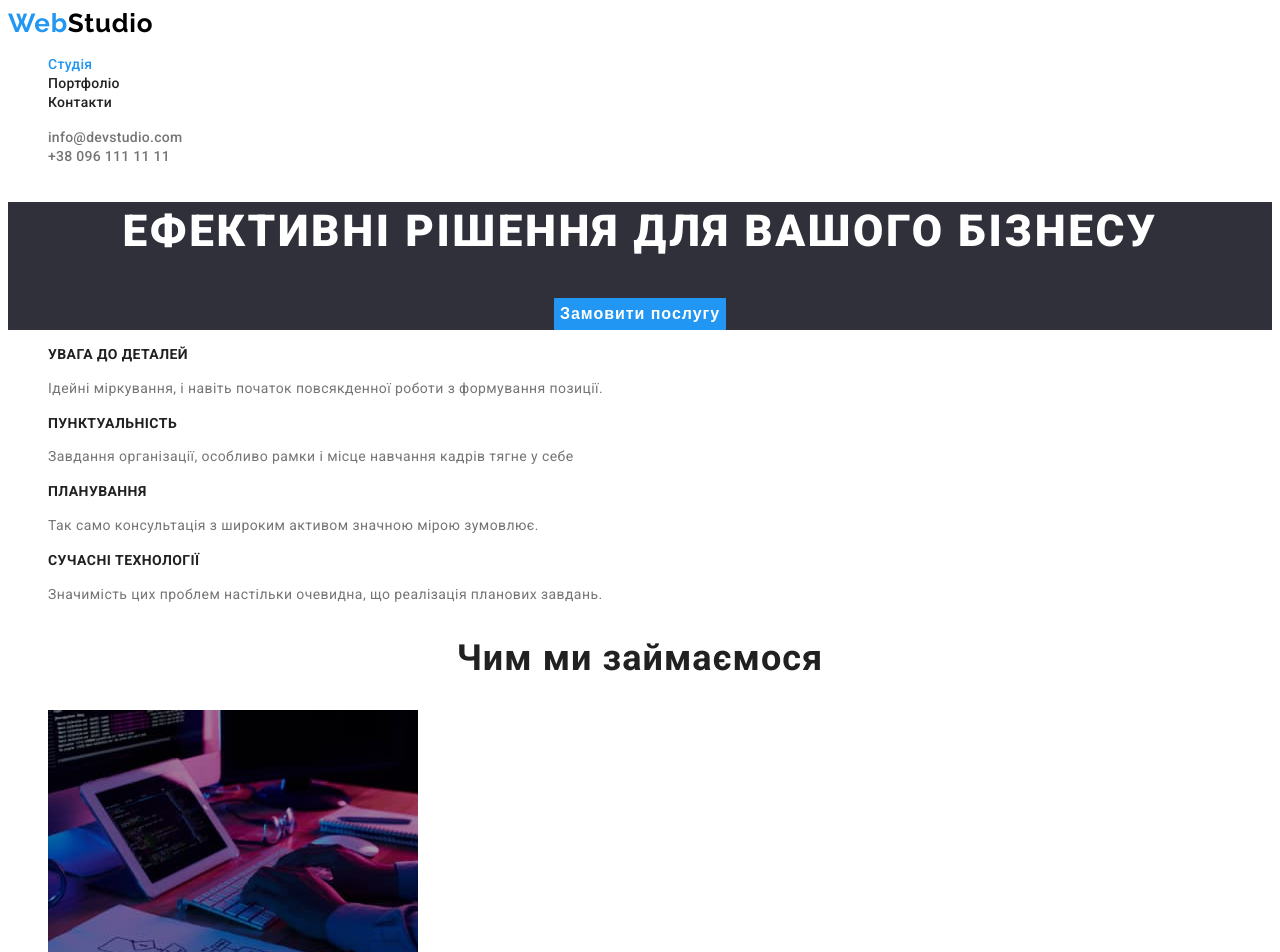
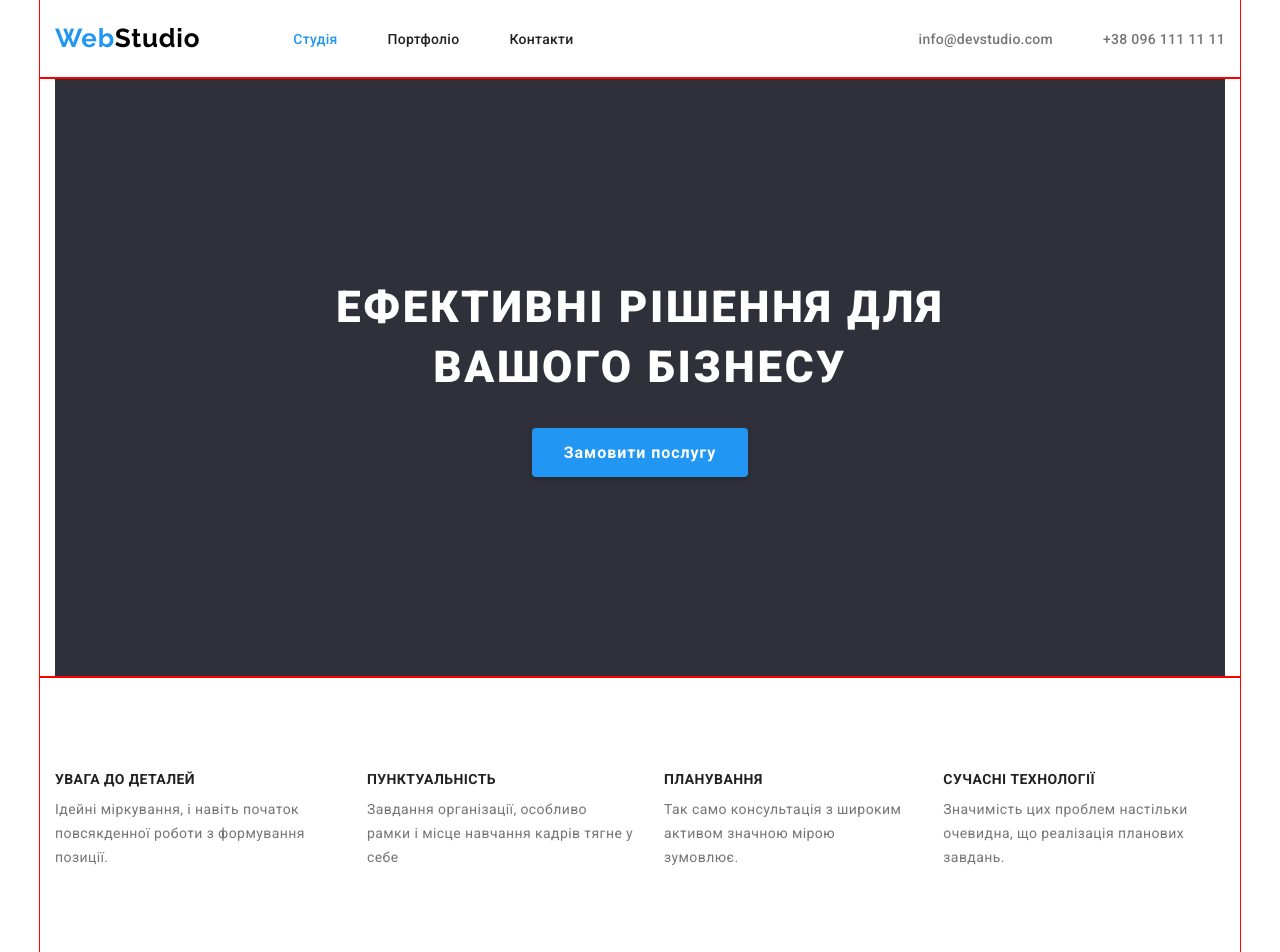
Before and after one commit to IraTokar/goit-markup-hw-03, a plain HTML site: page index.html in a window 1280 px wide. Shown: the top 952 px of the page. Drawn offline with nearby package versions, Linux system fonts and the light colour scheme.

Commit message:
Добавила стилі та нормалізотор стилів для index.html (footer та main)

```diff
--- a/css/styles.css
+++ b/css/styles.css
@@ -38,8 +38,42 @@ body {
     color: currentColor;
 }
 
+.list {
+    list-style: none;
+    padding: 0;
+    margin: 0;
+}
+
+h1,
+h2,
+h3,
+h4,
+h5,
+h6,
+p {
+    margin: 0;
+}
+
+.container {
+    width: 1200px;
+
+    padding-left: 15px;
+    padding-right: 15px;
+
+    margin-left: auto;
+    margin-right: auto;
+
+    outline: 1px solid red;
+}
+
+
 /* Studio styles */
 /* Header styles */
+
+.header-container {
+    display: flex;
+    align-items: center;
+}
 
 .header-logo {
     color: var(--accent-color);
@@ -47,6 +81,11 @@ body {
     font-size: 26px;
     font-weight: 700;
     letter-spacing: 0.78px;
+
+    margin-top: 24px;
+    margin-right: 93px;
+    margin-bottom: 24px;
+
 }
 
 .logo-black {
@@ -54,8 +93,16 @@ body {
 
 }
 
-.list {
-    list-style: none;
+.header-links-nav {
+    display: flex;
+}
+
+.header-links-item {
+    margin-right: 50px;
+}
+
+.header-links-item:last-child {
+    margin-right: 0;
 }
 
 .header-link {
@@ -64,11 +111,20 @@ body {
     font-size: 14px;
     line-height: 1.2;
     letter-spacing: 0.28px;
+
+    padding-top: 32px;
+    padding-bottom: 32px;
+
 }
 
 .header-link:hover,
 .header-link:focus {
     color: var(--accent-color);
+}
+
+.header-contacts-list {
+    display: flex;
+    margin-left: auto;
 }
 
 .contact-link {
@@ -77,6 +133,10 @@ body {
     font-size: 14px;
     line-height: 1.2;
     letter-spacing: 0.28px;
+
+    padding-top: 32px;
+    padding-bottom: 32px;
+
 }
 
 .active-link {
@@ -88,6 +148,14 @@ body {
     color: var(--accent-color);
 }
 
+.contact-link-item {
+    margin-right: 50px;
+}
+
+.contact-link-item:last-child {
+    margin-right: 0px;
+}
+
 /* Main styles */
 
 /* Hero section */
@@ -95,6 +163,8 @@ body {
 .hero {
     background-color: var(--background-color-dark);
     text-align: center;
+    padding-top: 200px;
+    padding-bottom: 200px;
 }
 
 .hero-title {
@@ -104,6 +174,11 @@ body {
     line-height: 1.36;
     letter-spacing: 2.64px;
     text-transform: uppercase;
+
+    width: 696px;
+    margin-right: auto;
+    margin-left: auto;
+    margin-bottom: 30px;
 }
 
 .hero-button {
@@ -115,9 +190,32 @@ body {
     letter-spacing: 0.96px;
     border: none;
     cursor: pointer;
+
+    padding: 10px 32px;
+
+    border-radius: 4px;
+    box-shadow: 0px 4px 4px 0px rgba(0, 0, 0, 0.15);
 }
 
 /* Advantages styles */
+
+.advantages {
+    padding-top: 94px;
+    padding-bottom: 94px;
+}
+
+.advantages-list {
+    display: flex;
+    align-items: center;
+}
+
+.advantage-item {
+    margin-right: 30px;
+}
+
+.advantage-item:last-child {
+    margin-right: 0px;
+}
 
 .advantage-title {
     font-size: 14px;
@@ -125,6 +223,8 @@ body {
     line-height: 1.2;
     letter-spacing: 0.42px;
     text-transform: uppercase;
+
+    margin-bottom: 10px;
 }
 
 .advantage-desc {
@@ -136,18 +236,40 @@ body {
 
 /* Skils styles */
 
+.skils {
+    padding-bottom: 94px;
+}
+
 .skils-title {
     text-align: center;
     font-size: 36px;
     font-weight: 700;
     line-height: 1.2;
     letter-spacing: 1.08px;
+
+    margin-bottom: 50px;
+}
+
+.skils-list {
+    display: flex;
+    align-items: center;
+}
+
+.skils-item {
+    margin-right: 30px;
+}
+
+.skils-item:last-child {
+    margin-right: 0px;
 }
 
 /* Team styles */
 
 .team {
     background-color: var(--background-color-light);
+    padding-top: 94px;
+    padding-bottom: 94px;
+
 }
 
 .team-title {
@@ -156,6 +278,25 @@ body {
     font-weight: 700;
     line-height: 1.2;
     letter-spacing: 1.08px;
+
+    margin-bottom: 50px;
+}
+
+.team-list {
+    display: flex;
+    align-items: center;
+}
+
+.team-item {
+    margin-right: 30px;
+
+    background-color: var(--main-background-color);
+    border-radius: 0px 0px 4px 4px;
+    box-shadow: 0px 2px 1px 0px rgba(0, 0, 0, 0.20), 0px 1px 1px 0px rgba(0, 0, 0, 0.14), 0px 1px 3px 0px rgba(0, 0, 0, 0.12);
+}
+
+.team-item:last-child {
+    margin-right: 0;
 }
 
 .team-member {
@@ -164,6 +305,9 @@ body {
     font-weight: 500;
     line-height: 1.2;
     letter-spacing: 0.48px;
+
+    margin-top: 30px;
+    margin-bottom: 10px;
 }
 
 .team-member-desc {
@@ -172,12 +316,16 @@ body {
     font-size: 16px;
     line-height: 1.2;
     letter-spacing: 0.48px;
+
+    margin-bottom: 30px;
 }
 
 /* Footer styles */
 
 .footer {
     background-color: var(--background-color-dark);
+    padding-top: 60px;
+    padding-bottom: 60px;
 }
 
 .logo {
@@ -190,6 +338,10 @@ body {
 
 .logo-white {
     color: var(--secondary-text-color);
+}
+
+.footer-contacts {
+    display: block;
 }
 
 .map-link {
--- a/index.html
+++ b/index.html
@@ -13,26 +13,37 @@
       rel="stylesheet"
     />
 
+    <link
+      rel="stylesheet"
+      href="https://cdnjs.cloudflare.com/ajax/libs/modern-normalize/2.0.0/modern-normalize.min.css"
+      integrity="sha512-4xo8blKMVCiXpTaLzQSLSw3KFOVPWhm/TRtuPVc4WG6kUgjH6J03IBuG7JZPkcWMxJ5huwaBpOpnwYElP/m6wg=="
+      crossorigin="anonymous"
+      referrerpolicy="no-referrer"
+    />
+
     <link rel="stylesheet" href="./css/styles.css" />
   </head>
   <body>
     <!-- Header -->
     <header class="header">
+      <div class="container header-container">
         <!-- Header navigation -->
-      <nav class="header-navigations">
-        <a class="link logo" href="./index.html"
+        <a class="link header-logo" href="./index.html"
           >Web<span class="logo-black">Studio</span></a
         >
+        <nav class="header-navigations">
           <ul class="list header-links-nav">
-          <li>
+            <li class="header-links-item">
               <a class="link header-link active-link" href="./index.html"
                 >Студія</a
               >
             </li>
-          <li>
+            <li class="header-links-item">
               <a class="link header-link" href="./portfolio.html">Портфоліо</a>
             </li>
-          <li><a class="link header-link" href="#">Контакти</a></li>
+            <li class="header-links-item">
+              <a class="link header-link" href="#">Контакти</a>
+            </li>
           </ul>
         </nav>
         <!-- Header contacts -->
@@ -48,17 +59,21 @@
             >
           </li>
         </ul>
+      </div>
     </header>
 
     <!-- Main -->
     <main class="main">
       <!-- Hero section -->
+      <div class="container">
         <section class="hero">
           <h1 class="hero-title">Ефективні рішення для вашого бізнесу</h1>
           <button class="hero-button" type="button">Замовити послугу</button>
         </section>
+      </div>
 
       <!-- Advantages section -->
+      <div class="container">
         <section class="advantages">
           <h2 class="visually-hidden">Наші переваги</h2>
           <ul class="list advantages-list">
@@ -72,8 +87,8 @@
             <li class="advantage-item">
               <h3 class="advantage-title">ПУНКТУАЛЬНІСТЬ</h3>
               <p class="advantage-desc">
-              Завдання організації, особливо рамки і місце навчання кадрів тягне
-              у себе
+                Завдання організації, особливо рамки і місце навчання кадрів
+                тягне у себе
               </p>
             </li>
             <li class="advantage-item">
@@ -85,18 +100,20 @@
             <li class="advantage-item">
               <h3 class="advantage-title">СУЧАСНІ ТЕХНОЛОГІЇ</h3>
               <p class="advantage-desc">
-              Значимість цих проблем настільки очевидна, що реалізація планових
-              завдань.
+                Значимість цих проблем настільки очевидна, що реалізація
+                планових завдань.
               </p>
             </li>
           </ul>
         </section>
+      </div>
 
       <!-- Skils section -->
+      <div class="container">
         <section class="skils">
           <h2 class="skils-title">Чим ми займаємося</h2>
-        <ul class="list skils list">
-          <li>
+          <ul class="list skils-list">
+            <li class="skils-item">
               <img
                 src="./images/skils/coding.jpg"
                 alt="Кодування"
@@ -104,7 +121,7 @@
                 height="294"
               />
             </li>
-          <li>
+            <li class="skils-item">
               <img
                 src="./images/skils/testing.jpg"
                 alt="Тестування"
@@ -112,7 +129,7 @@
                 height="294"
               />
             </li>
-          <li>
+            <li class="skils-item">
               <img
                 src="./images/skils/desining.jpg"
                 alt="Дизайн"
@@ -122,8 +139,10 @@
             </li>
           </ul>
         </section>
+      </div>
 
       <!-- Team section -->
+      <div class="container">
         <section class="team">
           <h2 class="team-title">Наша команда</h2>
           <ul class="list team-list">
@@ -169,12 +188,14 @@
             </li>
           </ul>
         </section>
+      </div>
     </main>
 
     <!-- Footer -->
     <footer class="footer">
+      <div class="container">
         <!-- Footer navigation -->
-      <a class="link logo" href="./index.html"
+        <a class="link logo footer-logo" href="./index.html"
           >Web<span class="logo-white">Studio</span></a
         >
         <!-- Footer contacts -->
@@ -192,6 +213,7 @@
             >+38 096 111 11 11</a
           >
         </address>
+      </div>
     </footer>
   </body>
 </html>
```
Also changed, not shown: portfolio.html (+19 -7 lines). Lines whose indentation alone changed are shown as unchanged.
